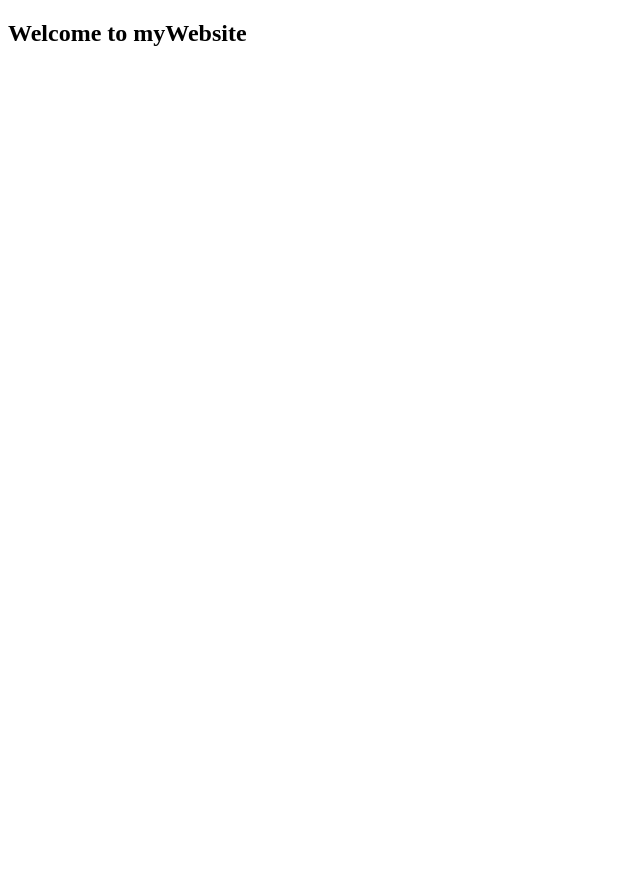
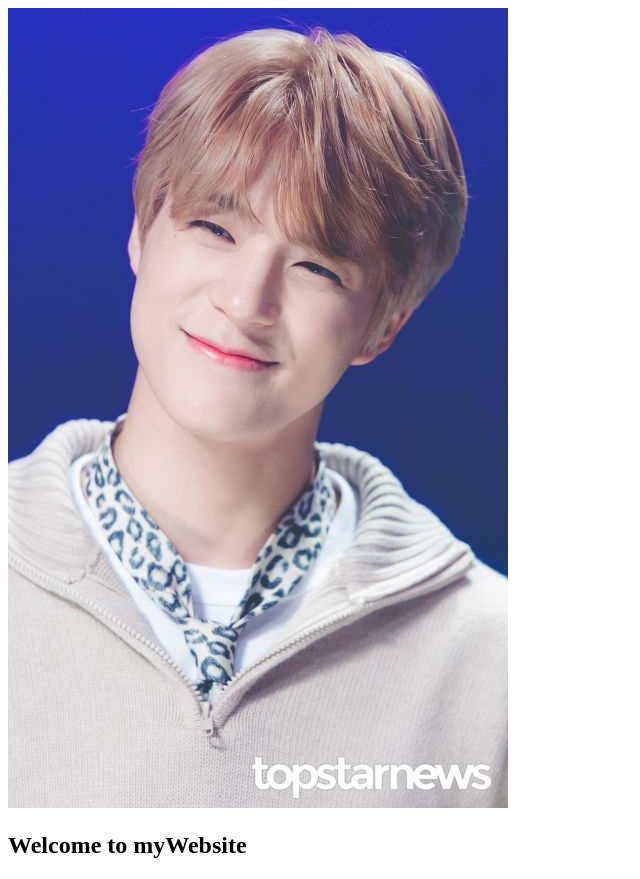
Before and after one commit to jaypxnz/testgitkub, a plain HTML site: page index.html in a window 1280 px wide. Shown: the whole page, without its empty margins (0-640 px from the left). Before the commit the page ends 800 px from the top, so only its background shows below. Drawn offline with Linux system fonts and the light colour scheme.

Commit message:
added image to website

```diff
--- a/index.html
+++ b/index.html
@@ -4,5 +4,6 @@
 <title>Test for github mini course</title>
 </head>
 <body>
+<img src="jenjen.jpg"/>
 <h2>Welcome to myWebsite</h2>
 </body>
```
